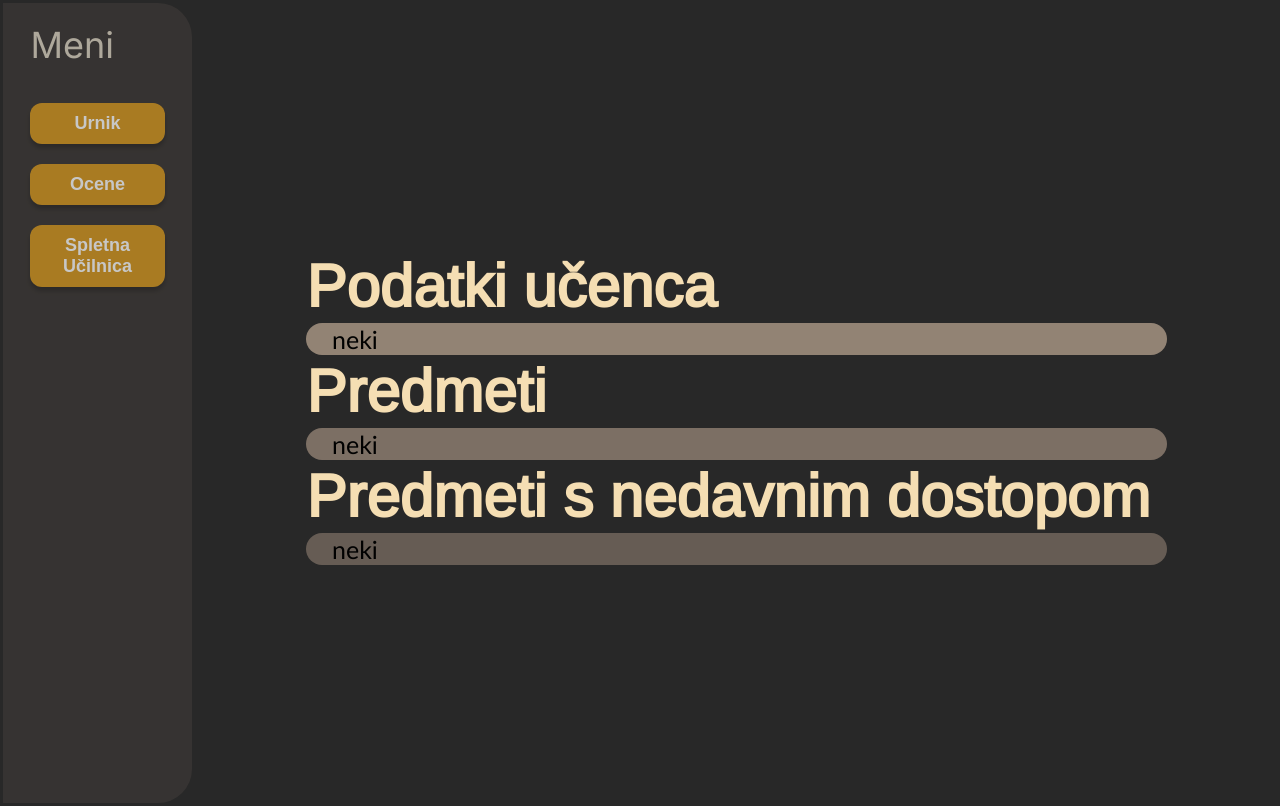
After one commit to fiausch/SpletnaStranPlaceholderIme, a PHP site: page /meni_u.html in a window 1280 px wide. The commit adds this page. Run offline with PHP 8.4, Linux system fonts and the light colour scheme.

Commit message:
cfyc
xcy

```diff
--- /dev/null
+++ b/src/meni_u.html
@@ -0,0 +1,90 @@
+<!DOCTYPE html>
+<html lang="en">
+<head>
+    <meta charset="UTF-8">
+    <meta name="viewport" content="width=device-width, initial-scale=1.0">
+    <link href="https://fonts.googleapis.com/css?family=Inter&display=swap" rel="stylesheet" />
+    <link href="styles.css" rel="stylesheet" />
+    <title>Meni</title>
+    <style>
+      .table{
+        padding-left: 10%;
+        margin-top: 01%;
+        height: auto;
+        align-self: first baseline;
+        border-radius: 34px;
+        width: 90%;
+        text-align: left;
+      }
+      th{
+        color: wheat;
+        font-size: 60px;
+        font-family: 'naslov';
+        margin: 0;
+        padding: 0;
+        text-align: left;
+      }
+      td{
+        border-radius: 34px;
+      }
+      .podatki{
+        padding-left: 3%;
+        font-size: 25px;
+        font-family: 'Gill Sans', 'Gill Sans MT', Calibri, 'Trebuchet MS', sans-serif;
+        align-self: stretch;
+      }
+    </style>
+</head>
+<body>
+    <table style="height: 100%; width: 100%; align-self:first baseline;">
+        <tr><td style="width: 15%;">
+    <div class="container">
+      <div class="meni-box" id="vpisi">
+        <div class="login-ubox">
+        <span class="login-title">Meni</span>
+        <br><br>
+        <!-- php za določanje kaj vse se bo pojavilo -->
+        <button class="meni-button" onclick="window.location.href='##'">Urnik</button>
+        <button class="meni-button" onclick="window.location.href='##'">Ocene</button>
+        <button class="meni-button" onclick="window.location.href='##'">Spletna Učilnica</button>
+
+        </div>
+      </div>
+    </div></td>
+<td>
+    <table class="table">
+      <tr>
+        <th>
+          Podatki učenca
+        </td>
+      </tr>
+      <tr style="height: 33%;">
+        <td style="background-color: #928374; " class="podatki">
+          neki
+        </td>
+      </tr>
+      <tr>
+        <th>
+          Predmeti
+        </td>
+      </tr>
+      <tr style="height: 33%;">
+        <td style="background-color: #7c6f64; " class="podatki">
+          neki
+        </td>
+      </tr>
+      <tr>
+        <th>
+          Predmeti s nedavnim dostopom
+        </td>
+      </tr>
+      <tr style="height: 33%;">
+        <td style="background-color: #665c54; " class="podatki">
+          neki
+        </td>
+      </tr>
+    </table>
+</td></tr>
+</table>
+</body>
+</html>
--- a/src/styles.css
+++ b/src/styles.css
@@ -4,16 +4,13 @@
 
 @font-face {
   font-family: 'naslov';
-  src: url('font/Ditty.ttf') format('truetype');
+  src: url('font/Arimo-Regular.ttf') format('truetype');
 }
 
 
 body {
   font-size: 14px;
   display: flex;
-  justify-content: center;
-  align-items: center;
-  height: 100vh;
   margin: 0;
   background-color: #282828;
 }
@@ -41,9 +38,22 @@ body {
   vertical-align: middle;
 }
 
+.meni-box {
+  width: 100%;
+  padding: 20px;
+  height: 100vh;
+  background:#3c3836;
+  opacity: 0.74;
+  border-top-right-radius: 34px;
+  border-bottom-right-radius: 34px;
+  display: flex;
+  flex-direction: column;
+  align-items: center;
+  vertical-align: middle;
+}
+
 .login-ubox{
   width: 90%;
-  padding: 20px;
   align-self: center;
   align-items: center;
 }
@@ -89,6 +99,20 @@ body {
   box-shadow: 0px 4px 4px rgba(0, 0, 0, 0.25);
 }
 
+.meni-button {
+  width: 100%;
+  padding: 10px;
+  background: rgba(215, 153, 33, 1);
+  color: white;
+  font-size: 18px;
+  font-weight: bold;
+  border: none;
+  border-radius: 12px;
+  margin-top: 20px;
+  cursor: pointer;
+  box-shadow: 0px 4px 4px rgba(0, 0, 0, 0.25);
+}
+
 .registracija-button {
   width: 100%;
   padding: 10px;
```
Also changed, not shown: src/index.html (+11 -0 lines), src/meni_a.html (added, +82 -0 lines), src/meni_p.html (added, +80 -0 lines), src/urnik.html (added, +71 -0 lines), src/font/Arimo-Bold.ttf (added), src/font/Arimo-BoldItalic.ttf (added), src/font/Arimo-Italic.ttf (added), src/font/Arimo-Medium.ttf (added), src/font/Arimo-MediumItalic.ttf (added), src/font/Arimo-Regular.ttf (added), src/font/Arimo-SemiBold.ttf (added), src/font/Arimo-SemiBoldItalic.ttf (added).
